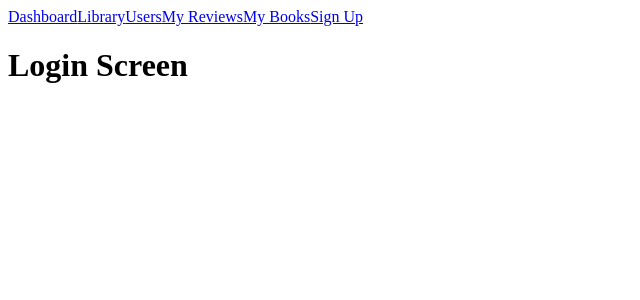
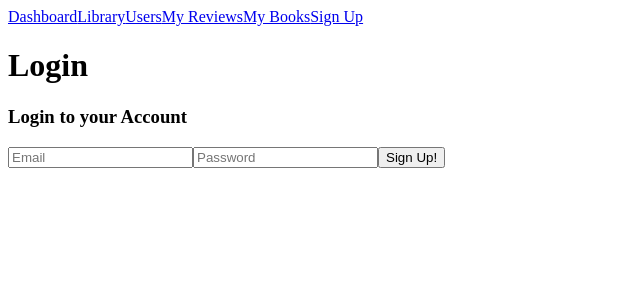
Before and after one commit to IguanasEverywhere/book_borrower_frontend, a Vue app: page /login in a window 1280 px wide. Shown: the top 300 px of the page, without its empty margins (0-640 px from the left). Built offline with nearby package versions, Linux system fonts and the light colour scheme; no server answers; the HTML template or start-up script is replaced by a standard one.

Commit message:
Add login form + clean up signup form vars

```diff
--- a/src/views/Login.vue
+++ b/src/views/Login.vue
@@ -1,21 +1,32 @@
 <script setup lang="ts">
-    console.log('this will be the login page')
 import { getAuth, signInWithEmailAndPassword } from "firebase/auth";
+import { ref } from "vue";
 
+let email = ref("");
+let password = ref("");
+let errorMessage = ref("");
+
+const handleLoginSubmit = () => {
   const auth = getAuth();
-signInWithEmailAndPassword(auth, 'scottschwab86@gmail.com', 'testpw123')
+  signInWithEmailAndPassword(auth, email.value, password.value)
     .then((userCredential) => {
-    // Signed in
       const user = userCredential.user;
-    console.log("hello, ", user.email)
-    // ...
+      console.log("hello, ", user.email);
+      errorMessage.value = "";
     })
     .catch((error) => {
-    const errorCode = error.code;
-    const errorMessage = error.message;
+      errorMessage.value = error.message;
     });
+};
 </script>
 
 <template>
-    <h1>Login Screen</h1>
+  <h1>Login</h1>
+  <form v-on:submit.prevent="handleLoginSubmit">
+    <p>{{ errorMessage }}</p>
+    <h3>Login to your Account</h3>
+    <input type="text" placeholder="Email" v-model="email" />
+    <input type="text" placeholder="Password" v-model="password" />
+    <button type="submit">Sign Up!</button>
+  </form>
 </template>
--- a/src/views/Signup.vue
+++ b/src/views/Signup.vue
@@ -1,5 +1,4 @@
 <script setup lang="ts">
-console.log("this will be the signup page");
 import { ref } from "vue";
 import { getAuth, createUserWithEmailAndPassword } from "firebase/auth";
 
@@ -8,7 +7,6 @@ let password = ref("");
 let errorMessage = ref("");
 
 const handleSignUpSubmit = () => {
-  console.log(email.value, password.value);
   const auth = getAuth();
   createUserWithEmailAndPassword(auth, email.value, password.value)
     .then((userCredential) => {
```
Lines whose indentation alone changed are shown as unchanged.
